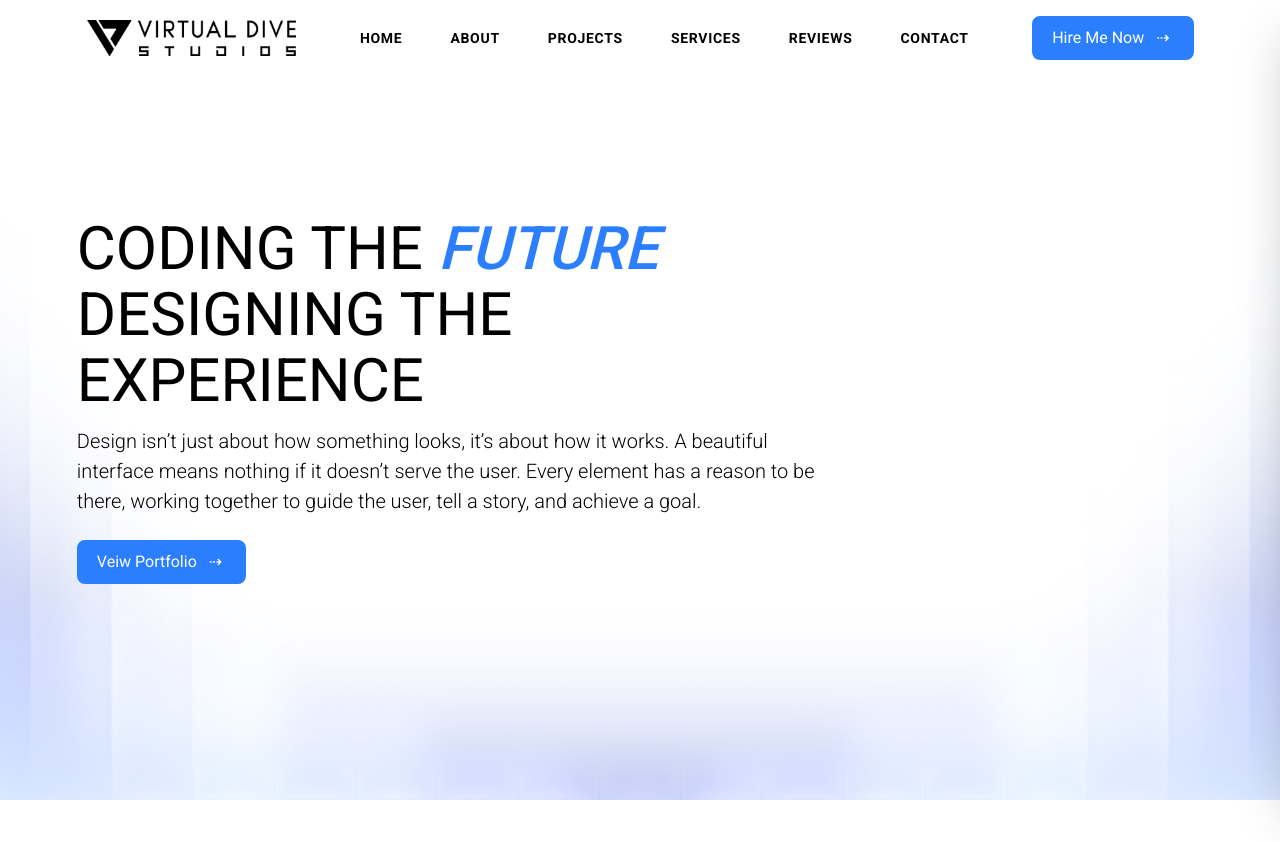
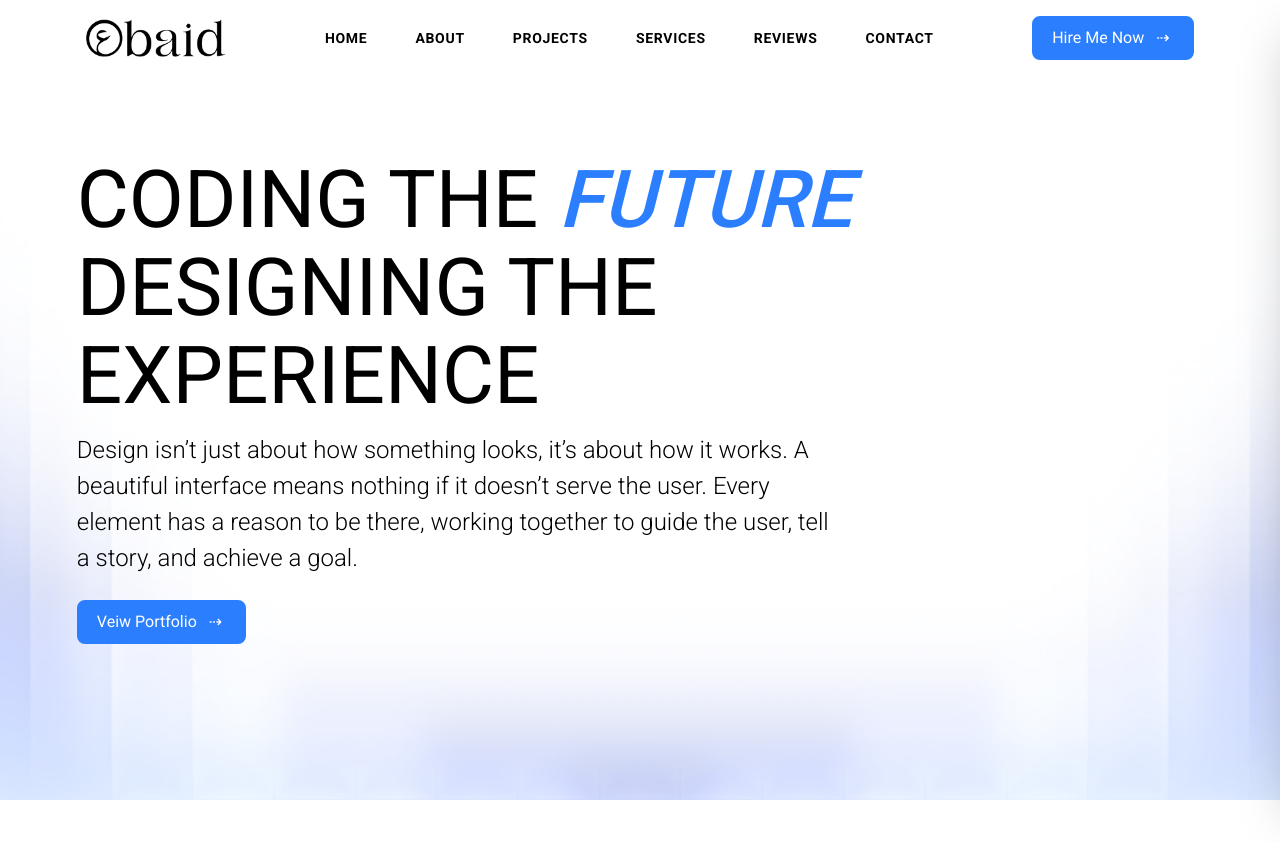
Before and after one commit to obaidofficial/ObaidOfficial, a Next.js app: page / in a window 1280 px wide. Shown: the top 842 px of the page. Built offline with nearby package versions, Linux system fonts and the light colour scheme.

Commit message:
Logo Changed

```diff
--- a/components/Home/Header/MegaMenu/MobileMenu.tsx
+++ b/components/Home/Header/MegaMenu/MobileMenu.tsx
@@ -38,9 +38,9 @@ export const MobileMenu: React.FC<MobileMenuProps> = ({ isOpen, onClose }) => {
           <div className="flex items-center justify-between mb-8">
             <Link href="/" className="transition-all duration-200">
               <Image
-                src="/images/logo.webp"
+                src="/images/obaidLogo.webp"
                 alt="Virtual Dive Studio Logo"
-                width={120}
+                width={100}
                 height={60}
                 className="brightness-0"
               />
--- a/components/Home/Header/MegaMenu/NavBar.tsx
+++ b/components/Home/Header/MegaMenu/NavBar.tsx
@@ -41,18 +41,18 @@ export const NavBar: React.FC = () => {
             {/* Logo */}
             <Link href="/" className="transition-all duration-200">
               <Image
-                src="/images/logo.webp"
+                src="/images/obaidLogo.webp"
                 alt="Virtual Dive Studio Logo"
-                width={210}
+                width={140}
                 height={60}
                 className={`hidden md:block ${
                   isScrolled || activeMenu ? "brightness-0" : "brightness-0"
                 }`}
               />
               <Image
-                src="/images/logo.webp"
+                src="/images/obaidLogo.webp"
                 alt="Virtual Dive Studio Logo"
-                width={160}
+                width={105}
                 height={60}
                 className="block md:hidden brightness-0"
               />
--- a/components/Home/Hero/Hero.tsx
+++ b/components/Home/Hero/Hero.tsx
@@ -22,14 +22,14 @@ const Hero = () => {
       <div className="absolute z-100 w-full h-full top-[50%] left-[50%] translate-x-[-50%] translate-y-[-50%]">
         <div className="flex items-center justify-center flex-col w-full h-full">
           <div className="md:w-[88%] w-[92%]">
-            <h1 className="text-[28px] mb-4 md:mb-3 lg:text-[60px] leading-[1.1em] tracking-[0px] text-black font-normal uppercase">
+            <h1 className="text-[28px] mb-4 md:mb-3 lg:text-[80px] leading-[1.1em] tracking-[0px] text-black font-normal uppercase">
               Coding the{" "}
               <span className="text-blue-500 font-medium italic">Future</span>{" "}
               <br />
               Designing the <br />
               Experience
             </h1>
-            <p className="text-[14px] mb-4 md:mb-6 w-full lg:w-190 lg:text-[20px] leading-[1.5em] text-black font-light">
+            <p className="text-[14px] mb-4 md:mb-6 w-full lg:w-190 lg:text-[24px] leading-[1.5em] text-black font-light">
               Design isn’t just about how something looks, it’s about how it
               works. A beautiful interface means nothing if it doesn’t serve the
               user. Every element has a reason to be there, working together to
```
Also changed, not shown: public/images/logo.webp (deleted), public/images/obaidLogo.webp (added).
